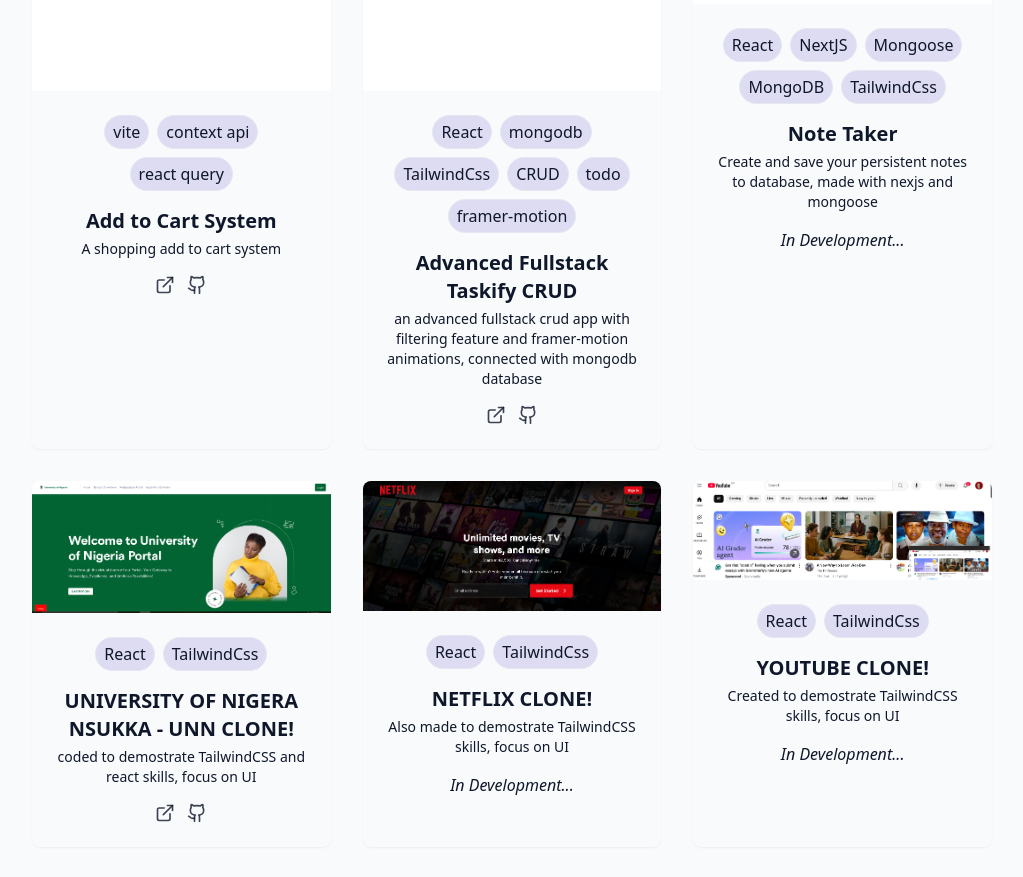
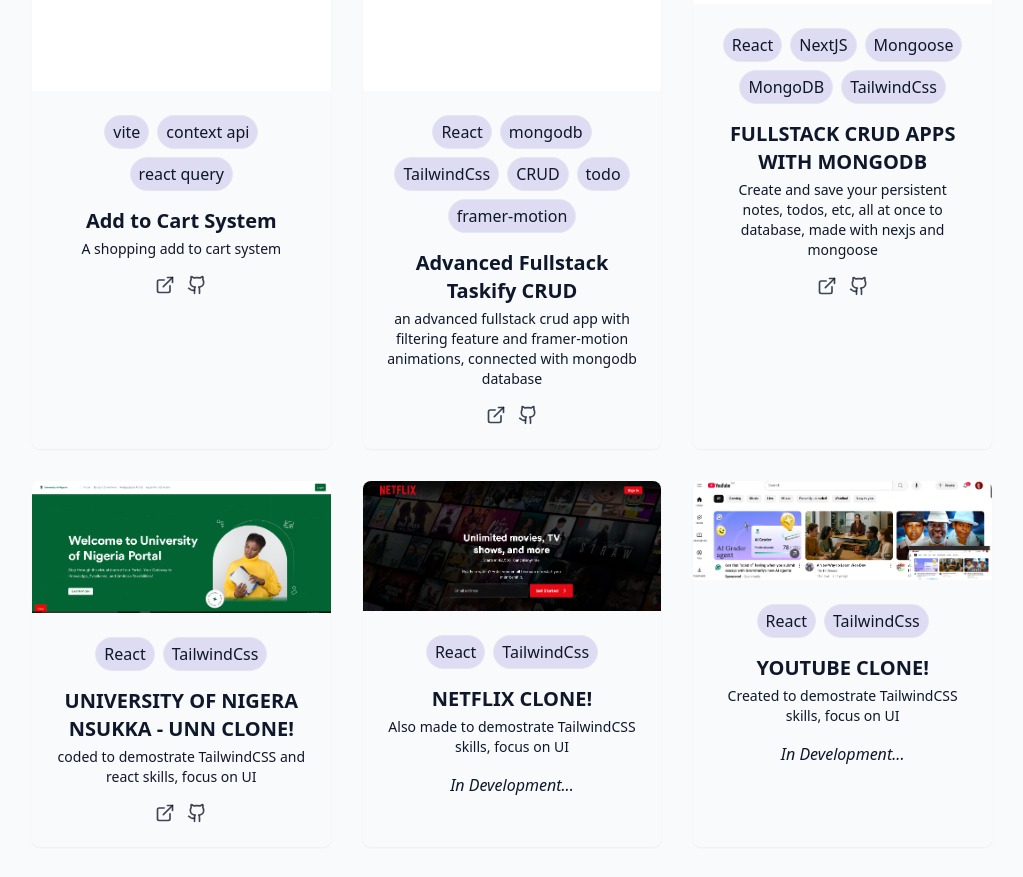
Before and after one commit to PRINCE-CEEJAY/Ceejay-Tech-Portfolio, a React (Vite) app: page / in a window 1280 px wide. Shown: the part 2917-3794 px from the top of the page, without its empty margins (128-1151 px from the left). Built offline with nearby package versions, Linux system fonts and the light colour scheme.

Commit message:
added another deployed app

```diff
--- a/src/pages/components/ProjectsSection.jsx
+++ b/src/pages/components/ProjectsSection.jsx
@@ -24,14 +24,14 @@
   },
   {
     id: 3,
-    title: 'Note Taker',
+    title: 'FULLSTACK CRUD APPS WITH MONGODB',
     description:
-      'Create and save your persistent notes to database, made with nexjs and mongoose',
+      'Create and save your persistent notes, todos, etc, all at once to database, made with nexjs and mongoose',
     image: '/projects/note-app.png',
     tags: ['React', 'NextJS', 'Mongoose', 'MongoDB', 'TailwindCss'],
-    demoURL: '#',
+    demoURL: 'https://fullstack-crud-apps-with-mongodb.vercel.app/',
     gitHubURL: '#',
-    deployed: false,
+    deployed: true,
   },
   {
     id: 4,
```
